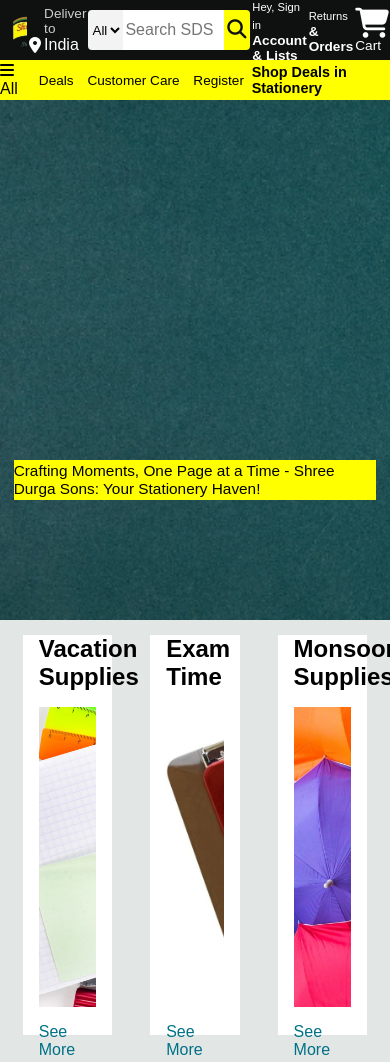
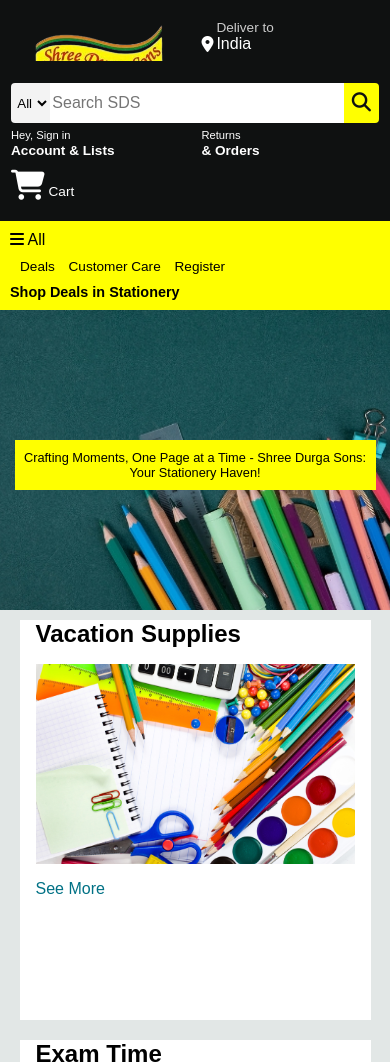
Before and after one commit to arnav103/Stationery-Store-SDS, a plain HTML site: page index.html in a window 390 px wide. Shown: the top 1062 px of the page. Drawn offline with Linux system fonts and the light colour scheme.

Commit message:
Made changes in CSS for resposive in mobile and desktop

```diff
--- a/style.css
+++ b/style.css
@@ -1,45 +1,44 @@
-*{
- margin: 0;
+* {
+  margin: 0;
   font-family: Arial;
   border: border-box;
 }
-.navbar{
+.navbar {
   height: 60px;
   background-color: #0f1111;
   color: white;
   display: flex;
-  align-items:center;
+  align-items: center;
   justify-content: space-evenly;
 }
-.nav-logo{
+.nav-logo {
   height: 50px;
   width: 100px;
-
 }
-.logo{
+.logo {
   background-image: url("SDS_logo.png");
   background-size: cover;
   height: 50px;
   width: 100%;
 }
-.border{
+.border {
   border: 1.5px solid transparent;
 }
-.border:hover{
+.border:hover {
   border: 1.5px solid white;
 }
 
 /* *****Box 2 Styling***** */
-.add-first{
+.add-first {
   color: #cccccc;
   font-size: 0.85rem;
   margin-left: 15px;
 }
-.add-second{
+.add-second {
   font-size: 1rem;
   margin-left: 3px;
 }
-.add-icon{
+.add-icon {
   display: flex;
   align-items: center;
 }
@@ -52,7 +51,7 @@
   height: 40px;
   border-radius: 4px;
 }
-.search-select{
+.search-select {
   background-color: #f3f3f3;
   width: 50px;
   text-align: center;
@@ -60,12 +59,12 @@
   border-bottom-left-radius: 4px;
   border: none;
 }
-.search-input{
+.search-input {
   width: 100%;
   font-size: 1rem;
   border: none;
 }
-.search-icon{
+.search-icon {
   width: 45px;
   display: flex;
   justify-content: center;
@@ -74,19 +73,18 @@
   background-color: yellow;
   border-top-right-radius: 4px;
   border-bottom-right-radius: 4px;
-  color: #0f1111;;
+  color: #0f1111;
 }
 
-.nav-search:hover{
+.nav-search:hover {
   border: 2px solid yellow;
 }
 
 /* *****Box 4 Styling***** */
-span{
+span {
   font-size: 0.7rem;
-
 }
-.nav-second{
+.nav-second {
   font-size: 0.85rem;
   font-weight: 700;
 }
@@ -96,45 +94,45 @@ span{
   font-size: 30px;
 }
 
-.nav-cart{
+.nav-cart {
   font-size: 0.85rem;
 }
 
 /* *****Panel Styling ***** */
-.panel{
-  height:40px;
+.panel {
+  height: 40px;
   background-color: yellow;
   display: flex;
   align-items: center;
   justify-content: space-evenly;
 }
 
-.panel-ops p{
+.panel-ops p {
   display: inline;
   margin-left: 10px;
 }
 
-.panel-ops{
+.panel-ops {
   width: 70%;
   font-size: 0.85rem;
 }
 
-.panel-deals{
+.panel-deals {
   font-size: 0.9rem;
   font-weight: 700;
 }
 
 /* *****Hero Section Styling***** */
 
-.hero-section{
+.hero-section {
   background-image: url("hero stationery.png");
   background-size: cover;
   height: 520px;
   display: flex;
   justify-content: center;
   align-items: flex-end;
-  }
-.hero-msg{
+}
+.hero-msg {
   background-color: yellow;
   color: black;
   height: 40px;
@@ -148,7 +146,7 @@ span{
 }
 
 /* *****shop Section Styling***** */
-.shop-section{
+.shop-section {
   display: flex;
   flex-wrap: wrap;
   justify-content: space-evenly;
@@ -161,7 +159,7 @@ span{
   background-color: white;
   margin: 15px;
 }
-.box-img{
+.box-img {
   height: 300px;
   background-size: cover;
   background-repeat: no-repeat;
@@ -169,20 +167,20 @@ span{
   margin-bottom: 1rem;
 }
 
-.box-content{
+.box-content {
   margin-left: 1rem;
   margin-right: 1rem;
 }
 
-.box-content p{
+.box-content p {
   color: #007185;
 }
 
 /* *****footer Styling***** */
-footer{
+footer {
   margin-top: 15px;
 }
-.foot-panel1{
+.foot-panel1 {
   background-color: black;
   color: white;
   height: 50px;
@@ -191,3 +189,85 @@ footer{
   align-items: center;
   font-size: 0.85rem;
 }
+
+/* ===== Responsive Design ===== */
+@media (max-width: 768px) {
+  /* Navbar adjustments */
+  .navbar {
+    flex-wrap: wrap;
+    height: auto;
+    padding: 10px;
+    justify-content: space-between;
+  }
+
+  .nav-logo,
+  .nav-address,
+  .nav-signin,
+  .nav-return,
+  .nav-cart {
+    width: 48%;
+    margin-bottom: 10px;
+  }
+
+  .nav-search {
+    width: 100%;
+    margin-top: 10px;
+  }
+
+  /* Panel adjustments */
+  .panel {
+    flex-direction: column;
+    align-items: flex-start;
+    padding: 10px;
+    height: auto;
+  }
+
+  .panel-ops {
+    width: 100%;
+    margin-top: 10px;
+  }
+
+  .panel-deals {
+    margin-top: 10px;
+  }
+
+  /* Hero section */
+  .hero-section {
+    height: 300px;
+    background-position: center;
+  }
+
+  .hero-msg {
+    width: 90%;
+    font-size: 0.8rem;
+    text-align: center;
+    padding: 5px;
+  }
+
+  /* Shop section responsive grid */
+  .shop-section {
+    flex-direction: column;
+    align-items: center;
+  }
+
+  .box {
+    width: 90%;
+    margin: 10px 0;
+  }
+
+  .box-img {
+    height: 200px;
+  }
+
+  /* Footer */
+  .foot-panel1 {
+    text-align: center;
+    padding: 10px;
+  }
+
+  .foot-panel2 {
+    text-align: center;
+    font-size: 0.85rem;
+    padding: 10px;
+  }
+}
```
